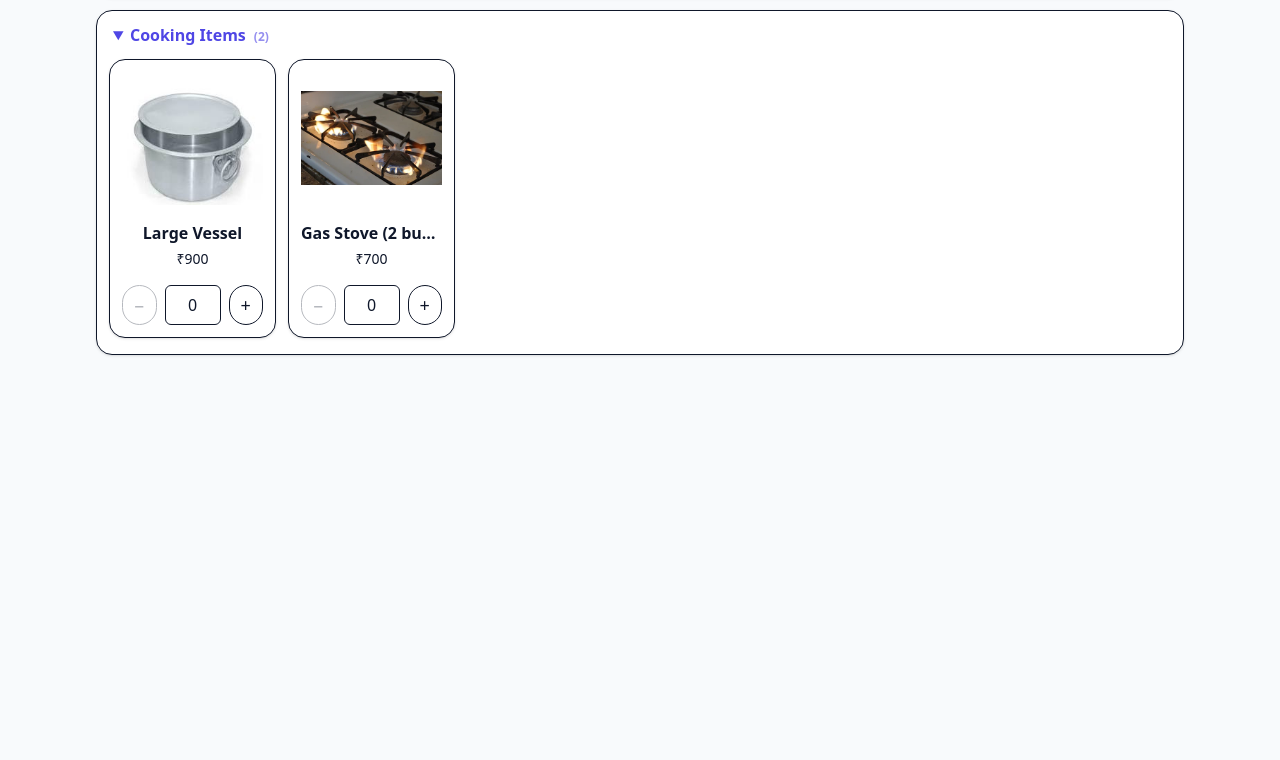
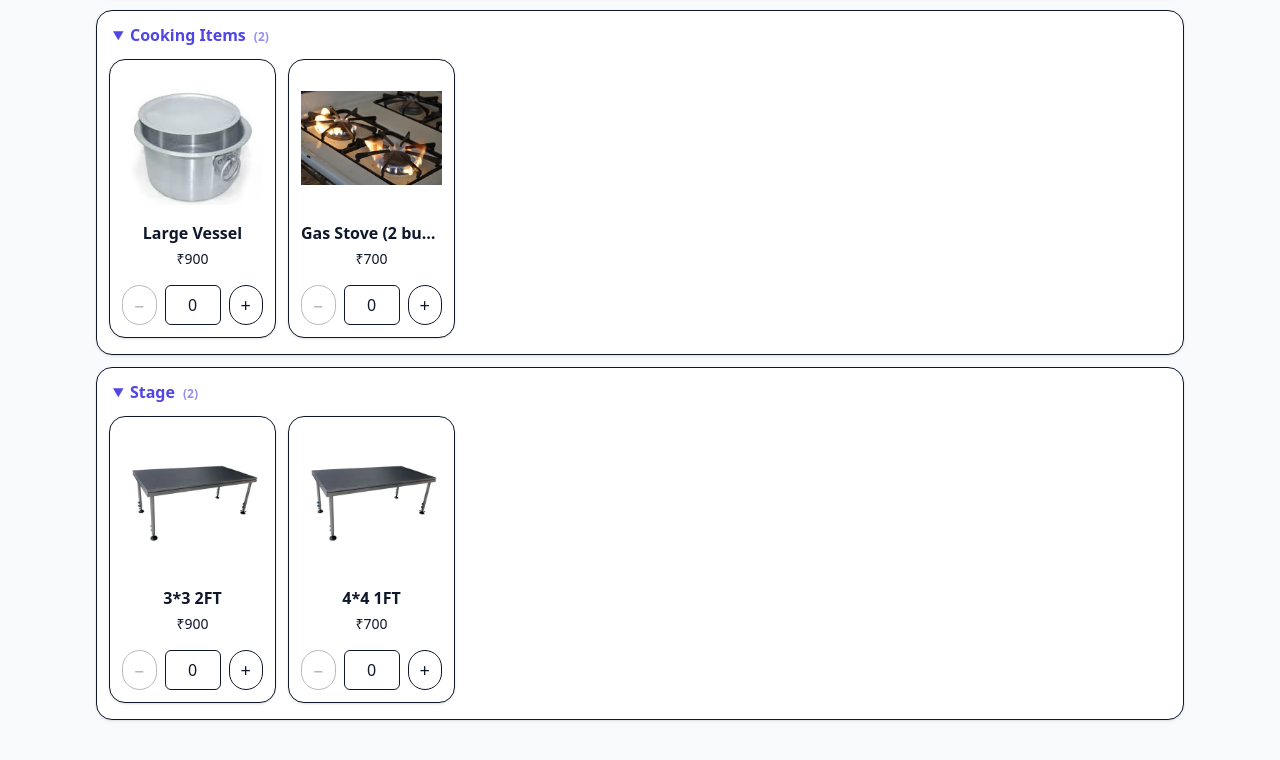
Before and after one commit to nawazshareefshaiksfdc/chandini-hirers-web, a Next.js app: page / in a window 1280 px wide. Shown: the part 1244-2004 px from the top of the page. Before the commit the page ends 1759 px from the top, so only its background shows below. Built offline with nearby package versions, Linux system fonts and the light colour scheme.

Commit message:
Update catalog.ts

```diff
--- a/src/data/catalog.ts
+++ b/src/data/catalog.ts
@@ -5,6 +5,7 @@ export const Categories = {
   pooja: "Pooja Items",
   tents: "Tents & Side Walls",
   cooking: "Cooking Items",
+  stage:"Stage",
 } as const;
 
 export const ALL_CATEGORIES = [
@@ -12,6 +13,7 @@ export const ALL_CATEGORIES = [
   Categories.pooja,
   Categories.tents,
   Categories.cooking,
+  Categories.stage,
 ];
 
 export const kCatalog: Item[] = [
@@ -30,4 +32,9 @@ export const kCatalog: Item[] = [
   // Cooking Items
   { id: "ck1", name: "Large Vessel", imageAsset: "./images/cooking_1.png", price: 900, category: Categories.cooking },
   { id: "ck2", name: "Gas Stove (2 burner)", imageAsset: "./images/gas_stove.png", price: 700, category: Categories.cooking },
+
+
+  // Stage Items
+  { id: "st1", name: "3*3 2FT", imageAsset: "./images/Stage.png", price: 900, category: Categories.stage },
+  { id: "st2", name: "4*4 1FT", imageAsset: "./images/Stage.png", price: 700, category: Categories.stage },
 ];
```
